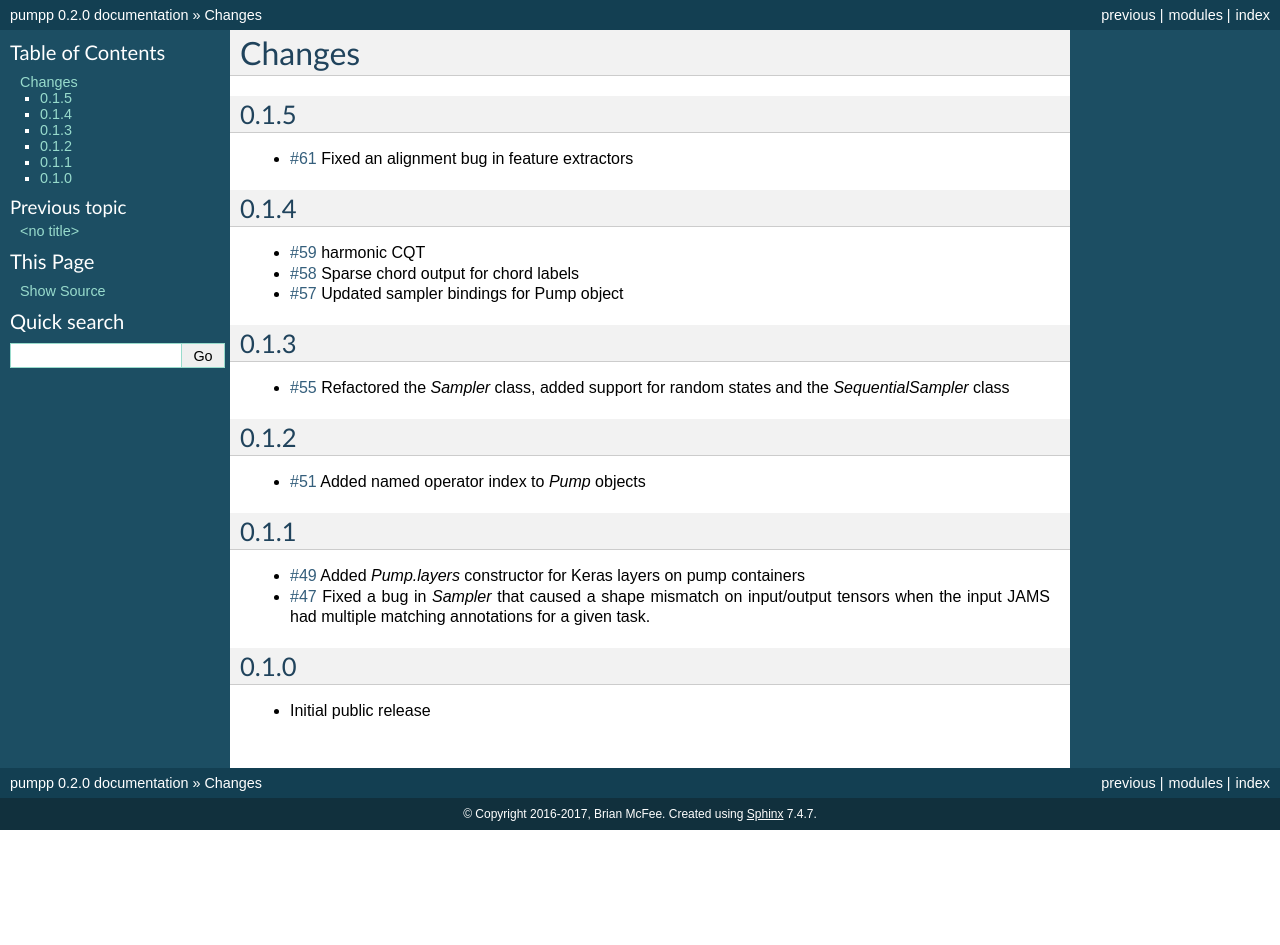
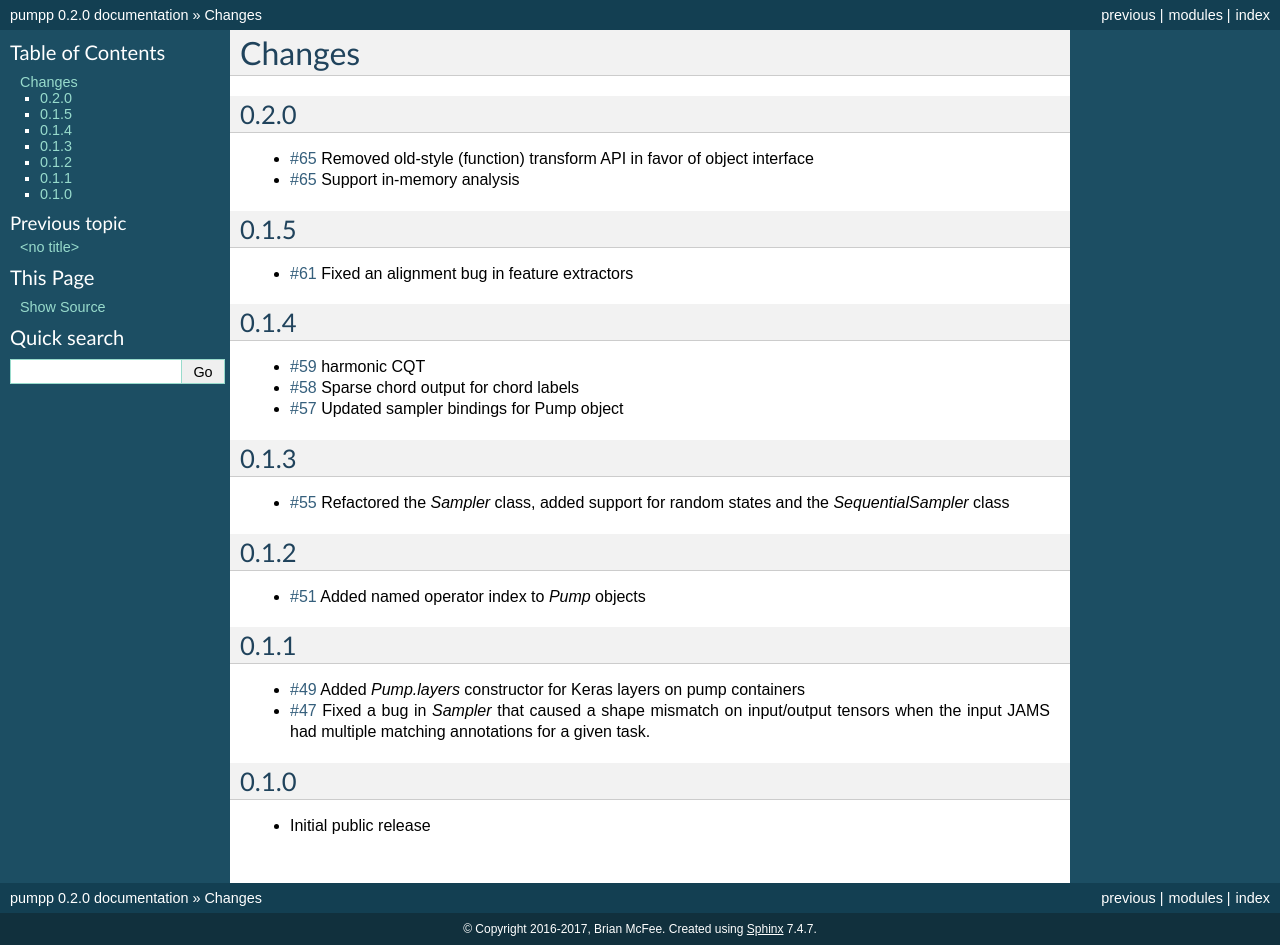
Before and after one commit to bmcfee/pumpp, a Sphinx documentation site: the page built from docs/changes.rst, in a window 1280 px wide. Built offline with Sphinx 7.4.7, drawn with Linux system fonts in a browser that asks for light colours; before the commit the page ends 900 px from its top, so only the background shows below that.

Commit message:
updated changelog

```diff
--- a/docs/changes.rst
+++ b/docs/changes.rst
@@ -1,5 +1,12 @@
 Changes
 -------
+
+0.2.0
+=====
+- `#65`_ Removed old-style (function) transform API in favor of object interface
+- `#65`_ Support in-memory analysis
+
+.. _#65: https://github.com/bmcfee/pumpp/pull/65
 
 0.1.5
 =====
```
